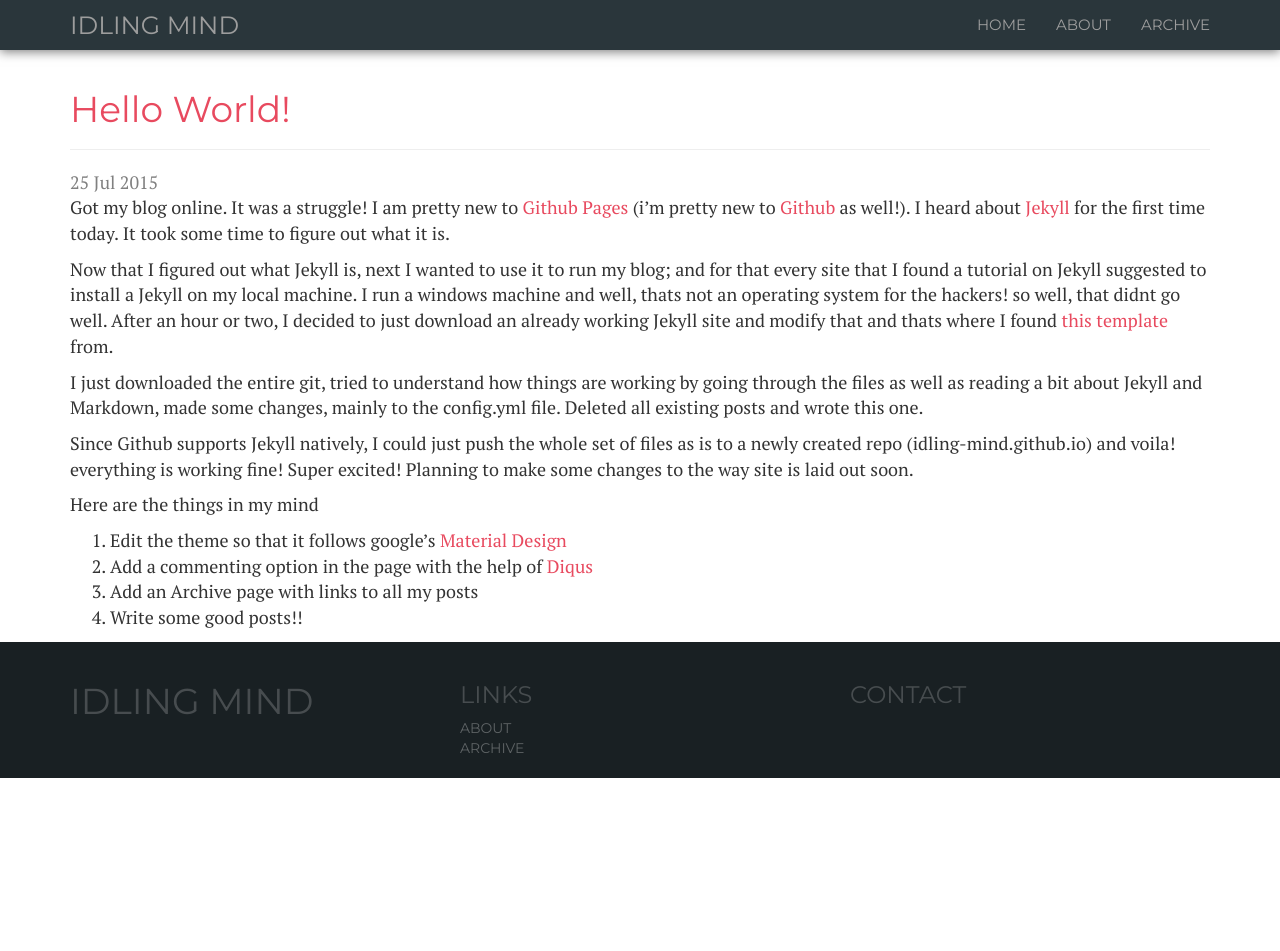
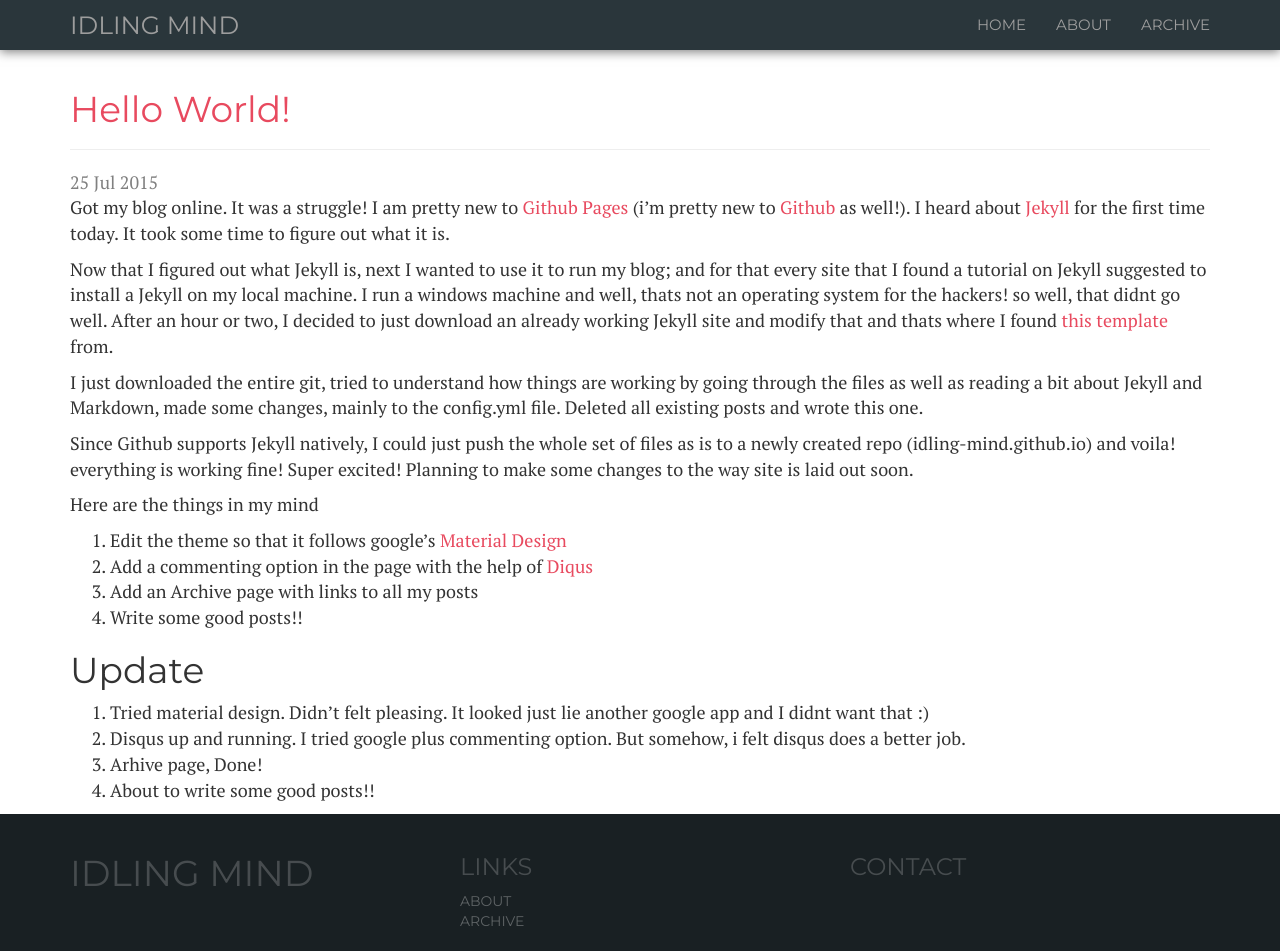
Before and after one commit to idling-mind/idling-mind.github.io, a Jekyll site: the page built from _posts/2015-07-25-Hello-World.md, in a window 1280 px wide and 951 px high. Built offline with Jekyll 4.4.1, drawn with Linux system fonts in a browser that asks for light colours; nearby versions of some CDN libraries; comment, search, counter and statistics services are not loaded.

Commit message:
Update to hello world

```diff
--- a/_posts/2015-07-25-Hello-World.md
+++ b/_posts/2015-07-25-Hello-World.md
@@ -20,3 +20,9 @@ Here are the things in my mind
 2. Add a commenting option in the page with the help of [Diqus](https://disqus.com/)
 3. Add an Archive page with links to all my posts
 4. Write some good posts!!
+
+#Update
+1. Tried material design. Didn't felt pleasing. It looked just lie another google app and I didnt want that :)
+2. Disqus up and running. I tried google plus commenting option. But somehow, i felt disqus does a better job.
+3. Arhive page, Done!
+4. About to write some good posts!!
```
